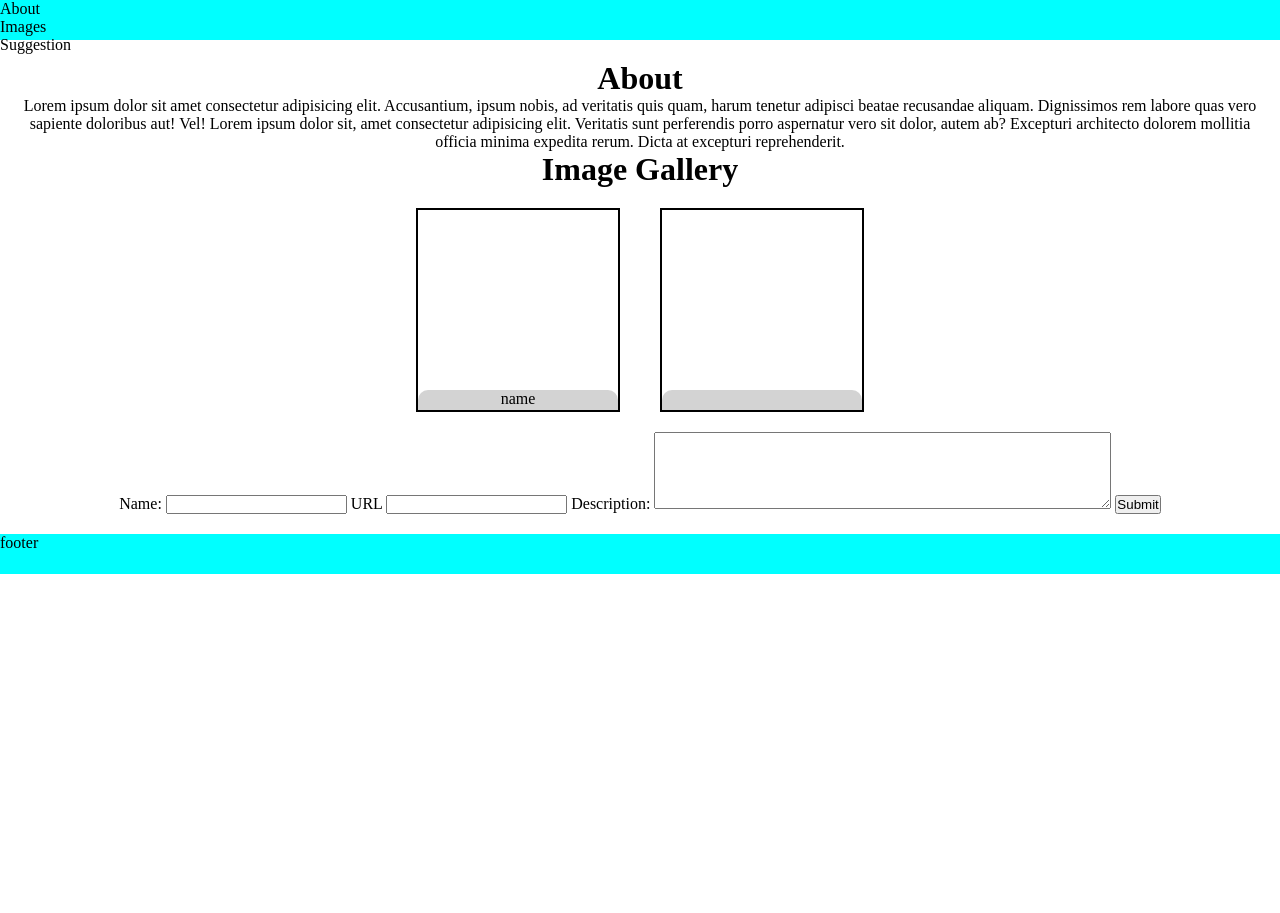
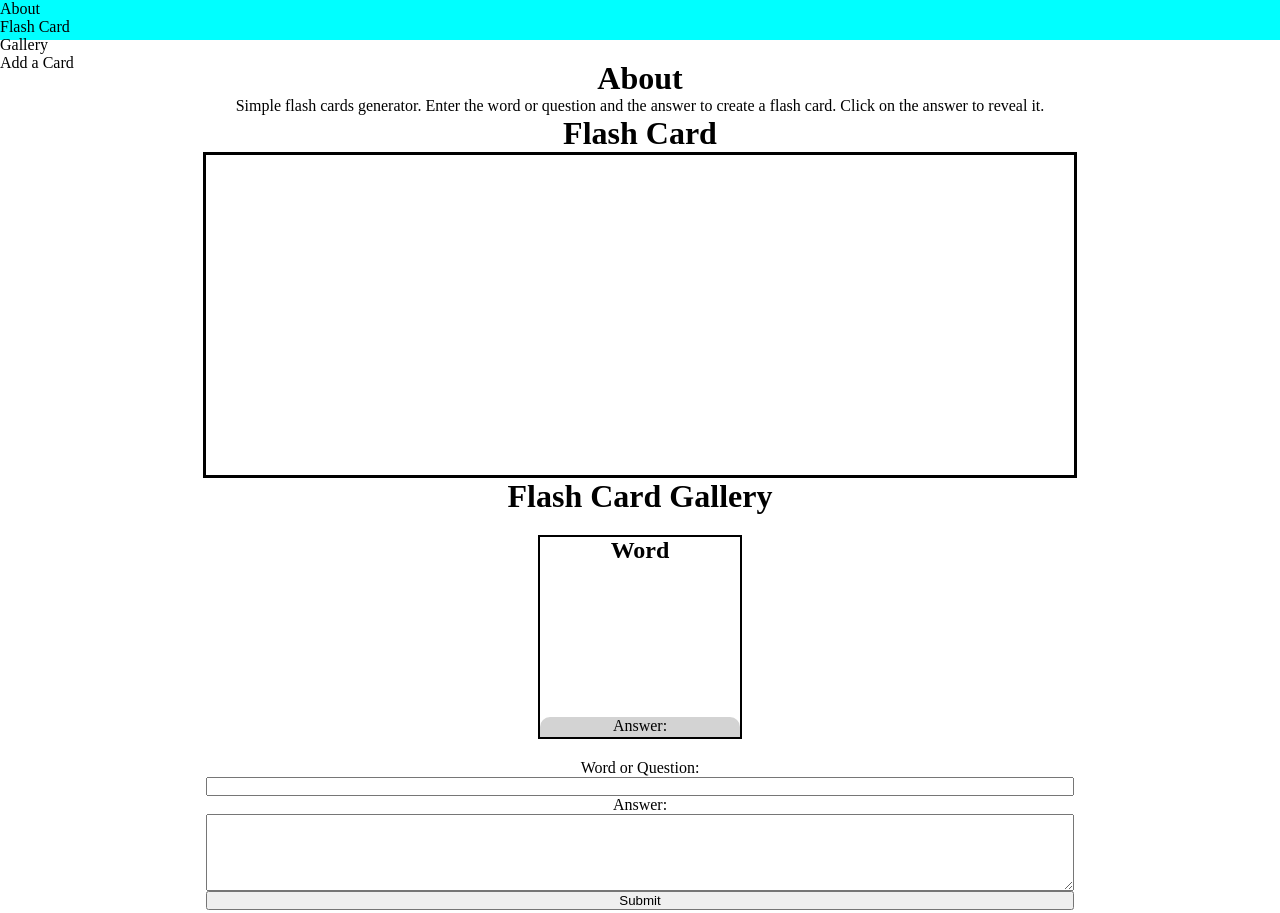
Before and after one commit to Question30/FlashCards, a plain HTML site: page index.html in a window 1280 px wide. Shown: the top 913 px of the page. Before the commit the page ends 800 px from the top, so only its background shows below. Drawn offline with Linux system fonts and the light colour scheme.

Commit message:
local storage functionality added

```diff
--- a/app.js
+++ b/app.js
@@ -1,6 +1,9 @@
+const myCards = JSON.parse(localStorage.getItem("myCards") || "[]");
+
+//Populate nav bar
 const ulEl = document.querySelector("ul");
 
-const navLinks = ["About", "Images", "Suggestion"];
+const navLinks = ["About", "Flash Card", "Gallery", "Add a Card"];
 
 const fragment = new DocumentFragment();
 
@@ -12,47 +15,47 @@ for (const link of navLinks) {
 
 ulEl.appendChild(fragment);
 
-// const
 const imageGallery = document.querySelector("#image-gallery");
 
+//Load imageGallery
+function loadGallery(myCards) {
+  myCards.forEach((obj) => {
+    const card = createCard(obj.wOQ, obj.answer);
+    imageGallery.append(card);
+  });
+}
+
+loadGallery(myCards);
+
+//Get Form data on submit
 const formEl = document.getElementById("add-image");
-console.dir(formEl);
-
-let formData = {
-  name,
-  description,
-  url,
-};
 
 formEl.addEventListener("submit", (event) => {
   event.preventDefault();
-  formData.name = formEl[0].value;
-  formData.url = formEl[1].value;
-  formData.description = formEl[2].value;
-  console.log(formData);
 
-  const card = createCard(formData.name, formData.description, formData.url);
-
+  const card = createCard(formEl[0].value, formEl[1].value);
+  myCards.push({ wOQ: formEl[0].value, answer: formEl[1].value });
+  localStorage.setItem("myCards", JSON.stringify(myCards));
   imageGallery.append(card);
 });
 
-function createCard(name, description, url) {
+//takes the form data and generates a new card
+function createCard(wOQ, answer) {
   const cardDiv = document.createElement("div");
   cardDiv.classList.add("card");
-  const imageDiv = document.createElement("div");
-  imageDiv.classList.add("image");
   const coverDiv = document.createElement("div");
   coverDiv.classList.add("cover");
+  const nameHEl = document.createElement("h1");
+  nameHEl.textContent = wOQ;
   const namePEl = document.createElement("p");
-  namePEl.classList.add("cover-name");
-  namePEl.textContent = name;
+  nameHEl.textContent = wOQ;
+  namePEl.textContent = "Answer:";
   const descPEl = document.createElement("p");
-  descPEl.textContent = description;
+  descPEl.textContent = answer;
 
+  cardDiv.append(nameHEl);
   coverDiv.append(namePEl);
   coverDiv.append(descPEl);
-
-  cardDiv.appendChild(imageDiv);
   cardDiv.appendChild(coverDiv);
 
   return cardDiv;
@@ -60,8 +63,8 @@ function createCard(name, description, url) {
 
 imageGallery.addEventListener("click", (event) => {
   console.dir(event.target.parentElement);
-  if (event.target.classList.contains("cover-name")) {
-    const target = event.target.parentElement;
+  const target = event.target.parentElement;
+  if (target.classList.contains("cover")) {
     console.log(target.style.height);
     if (target.style.height === "10%" || target.style.height === "") {
       target.style.height = "70%";
@@ -70,3 +73,8 @@ imageGallery.addEventListener("click", (event) => {
     }
   }
 });
+
+//load a random flash card from the gallery
+function loadFlashCard(myCards) {}
+
+loadFlashCard(myCards);
--- a/index.html
+++ b/index.html
@@ -5,7 +5,7 @@
     <meta name="viewport" content="width=device-width, initial-scale=1.0" />
     <link rel="stylesheet" href="style.css" />
     <script src="app.js" defer></script>
-    <title>Anime Gallery</title>
+    <title>Flash Cards</title>
   </head>
   <body>
     <nav id="nav"><ul></ul></nav>
@@ -14,49 +14,32 @@
       <h1>About</h1>
       <section id="about">
         <p>
-          Lorem ipsum dolor sit amet consectetur adipisicing elit. Accusantium,
-          ipsum nobis, ad veritatis quis quam, harum tenetur adipisci beatae
-          recusandae aliquam. Dignissimos rem labore quas vero sapiente
-          doloribus aut! Vel! Lorem ipsum dolor sit, amet consectetur
-          adipisicing elit. Veritatis sunt perferendis porro aspernatur vero sit
-          dolor, autem ab? Excepturi architecto dolorem mollitia officia minima
-          expedita rerum. Dicta at excepturi reprehenderit.
+          Simple flash cards generator. Enter the word or question and the
+          answer to create a flash card. Click on the answer to reveal it.
         </p>
       </section>
+      <h1>Flash Card</h1>
+      <section>
+        <div id="flash-card"></div>
+      </section>
 
-      <h1>Image Gallery</h1>
+      <h1>Flash Card Gallery</h1>
       <section id="image-gallery">
         <div class="card">
-          <div class="image"></div>
+          <h1>Word</h1>
           <div class="cover">
-            <p class="cover-name">name</p>
-            <p>
-              Lorem ipsum dolor sit amet consectetur adipisicing elit. Deleniti
-              quia aperiam tenetur nostrum accusamus incidunt consequuntur
-              repudiandae doloribus. Reprehenderit ducimus delectus, eum minima
-              quis animi ullam sed omnis quo sint.
-            </p>
+            <p>Answer:</p>
+            <p></p>
           </div>
-        </div>
-        <div class="card">
-          <div class="image"></div>
-          <div class="cover"></div>
         </div>
       </section>
 
-      <section id="Add image">
+      <section class="form">
         <form action="" id="add-image">
-          <label for="name">Name:</label>
-          <input type="text" name="name" id="name" />
-          <label for="url">URL</label>
-          <input type="text" name="url" id="url" />
-          <label for="description">Description:</label>
-          <textarea
-            name="description"
-            id="description"
-            rows="5"
-            cols="55"
-          ></textarea>
+          <label for="word-question">Word or Question:</label>
+          <input type="text" name="word-question" id="word-question" />
+          <label for="answer">Answer:</label>
+          <textarea name="answer" id="answer" rows="5" cols="55"></textarea>
           <input type="submit" />
         </form>
       </section>
--- a/style.css
+++ b/style.css
@@ -16,13 +16,11 @@ footer {
 
 .card {
   display: flex;
-  width: fit-content;
+  width: 200px;
   border: solid black 2px;
   margin: 20px;
-}
-
-.image {
-  background-image: url("");
+  flex-direction: column;
+  justify-content: space-between;
   height: 200px;
 }
 
@@ -32,15 +30,15 @@ footer {
   width: 100%;
   justify-content: center;
 }
-
-#suggestions {
+.form {
   display: flex;
   justify-content: center;
 }
 
-#suggestion-form {
+#add-image {
   display: flex;
   flex-direction: column;
+  width: 70%;
 }
 
 #main-container {
@@ -59,3 +57,10 @@ footer {
   transition: height 2s;
   overflow: hidden;
 }
+
+#flash-card {
+  margin: 0 auto;
+  width: 70%;
+  height: 40vh;
+  border: 3px solid black;
+}
```
